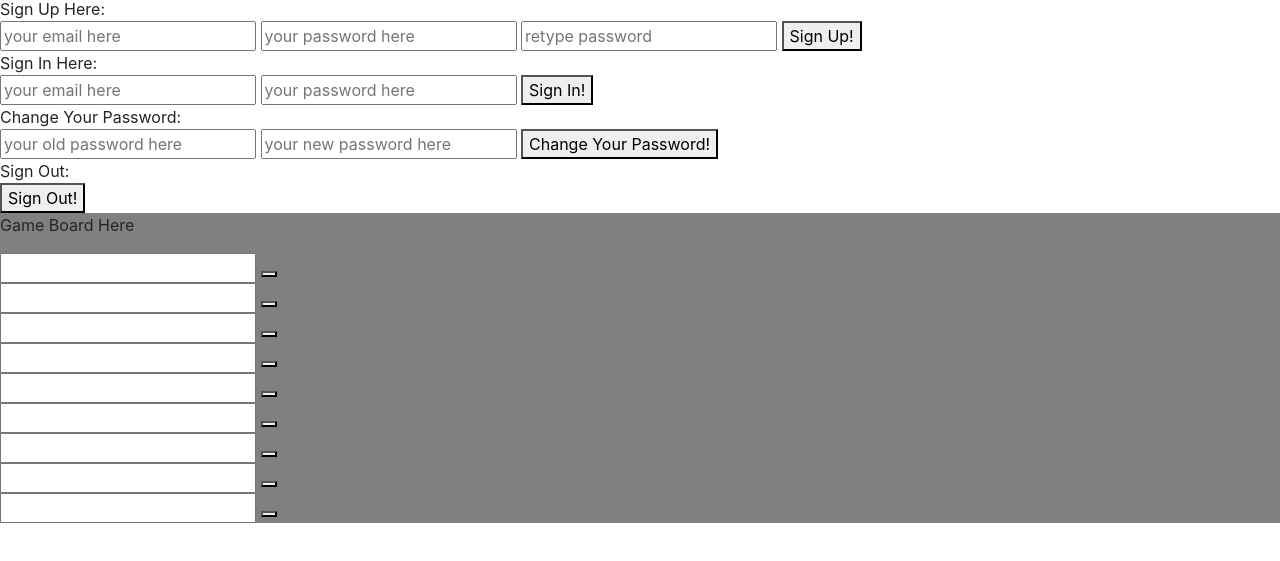
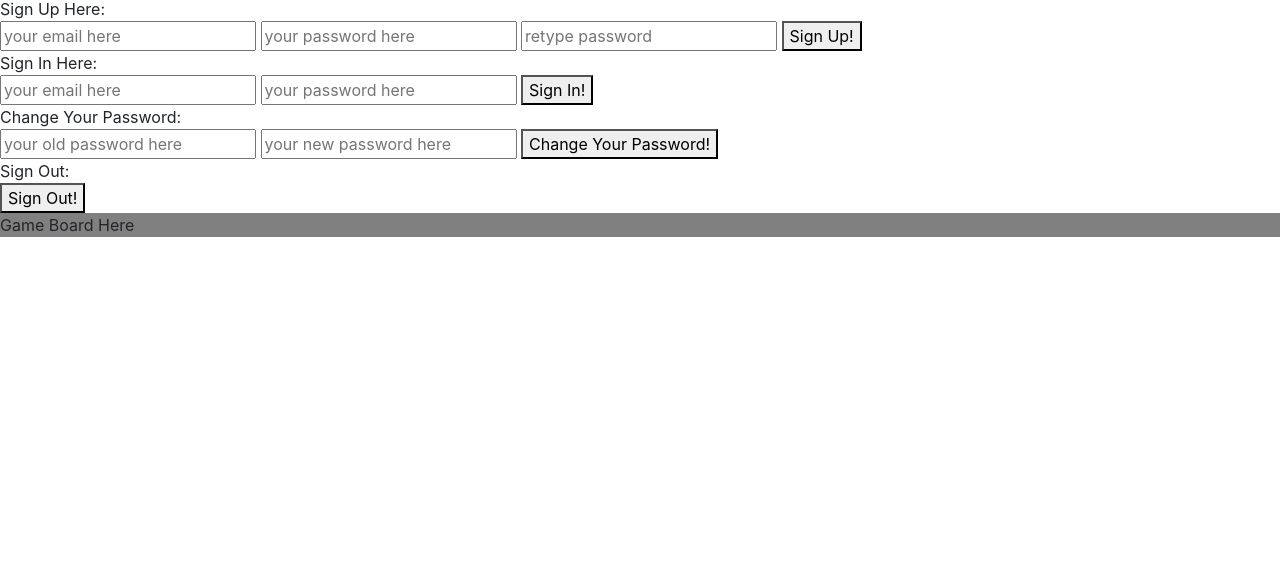
Before and after one commit to CynthiaLDouglas/Tic-Tac-Toe, a website built with webpack: page index.html in a window 1280 px wide. Shown: the part 67-628 px from the top of the page. Built offline with nearby package versions, Linux system fonts and the light colour scheme.

Commit message:
Update in index-html
removed crazy inputs and went back to divs with an id that is their
position on the board.

```diff
--- a/assets/styles/index.scss
+++ b/assets/styles/index.scss
@@ -1,5 +1 @@
 @import '~bootstrap/scss/bootstrap';
-
-.board {
-
-}
--- a/index.html
+++ b/index.html
@@ -47,44 +47,17 @@
         </form>
       </div>
 
-      <div id="over" style="background-color:grey">
+      <div id="board" style="background-color:grey">
         <p>Game Board Here</p>
-        <div class="board">
-          <input name="game[cells][0]">
-          <button type="submit"></button>
-        </div>
-        <div class="board">
-          <input name="game[cells][1]">
-          <button type="submit"></button>
-        </div>
-        <div class="board">
-          <input name="game[cells][2]">
-          <button type="submit"></button>
-        </div>
-        <div class="board">
-          <input name="game[cells][3]">
-          <button type="submit"></button>
-        </div>
-        <div class="board">
-          <input name="game[cells][4]">
-          <button type="submit"></button>
-        </div>
-        <div class="board" >
-          <input name="game[cells][5]">
-          <button type="submit"></button>
-        </div>
-        <div class="board" >
-          <input name="game[cells][6]">
-          <button type="submit"></button>
-        </div>
-        <div class="board">
-          <input name="game[cells][7]">
-          <button type="submit"></button>
-        </div>
-        <div class="board">
-          <input name="game[cells][8]">
-          <button type="submit"></button>
-        </div>
+        <div class="cell" id="0"></div>
+        <div class="cell" id="1"></div>
+        <div class="cell" id="2"></div>
+        <div class="cell" id="3"></div>
+        <div class="cell" id="4"></div>
+        <div class="cell" id="5"></div>
+        <div class="cell" id="6"></div>
+        <div class="cell" id="7"></div>
+        <div class="cell" id="8"></div>
       </div>
 
     </body>
```
